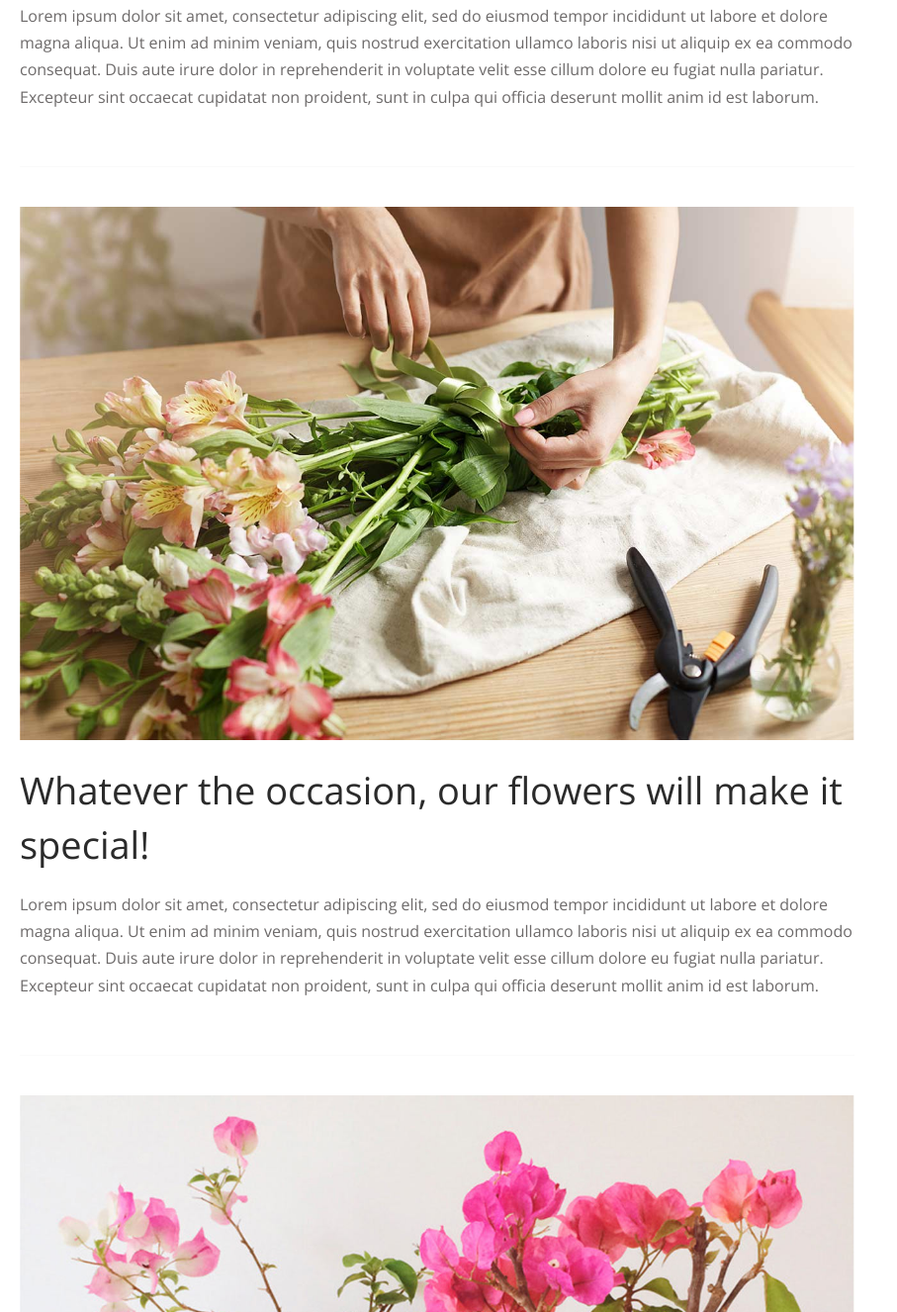
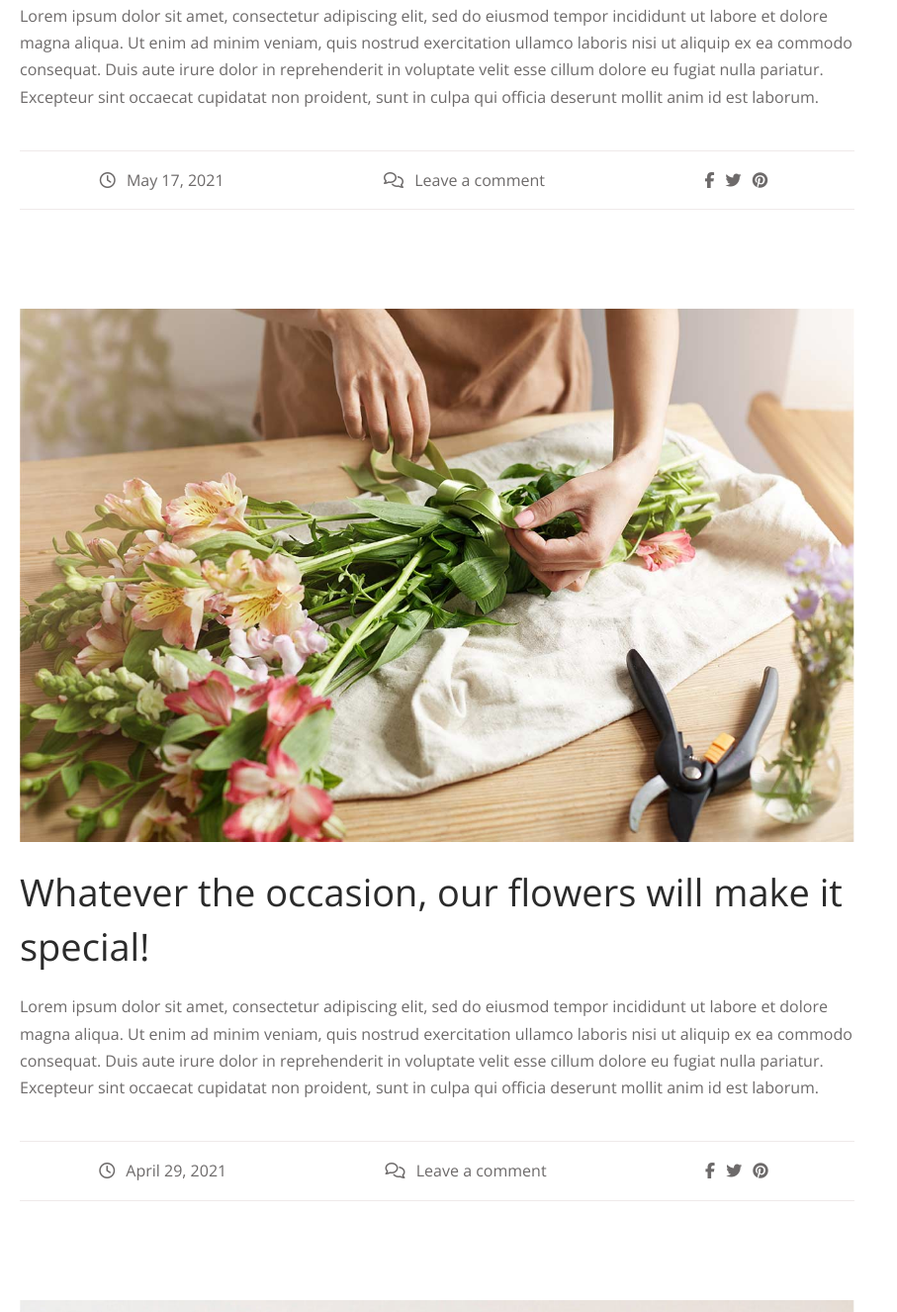
Before and after one commit to priscilalima/posgrad-fullstack, a plain HTML site: page semantic-blog/index.html in a window 1280 px wide. Shown: the part 854-2180 px from the top of the page at 99% size, without its empty margins (0-907 px from the left). Drawn offline with nearby package versions, Linux system fonts and the light colour scheme.

Commit message:
Add FontAwesome icons and post footer

```diff
--- a/semantic-blog/assets/css/style.css
+++ b/semantic-blog/assets/css/style.css
@@ -125,8 +125,11 @@ h6 {
 
 .post {
   margin-bottom: 40px;
-  padding-bottom: 40px;
-  border-bottom: 1px solid #fafafa;
+  padding-bottom: 30px;
+}
+
+.post a:hover {
+  color: #7bb5e6;
 }
 
 .post-thumbnail {
@@ -135,6 +138,19 @@ h6 {
 
 .post-content {
   margin-top: 20px;
+}
+
+.post-footer {
+  padding: 20px 0;
+  margin: 40px 0 30px;
+  border-top: 1px solid #efeaea;
+  border-bottom: 1px solid #efeaea;
+  display: flex;
+  justify-content: space-around;
+}
+
+.post-footer .fa {
+  margin-right: 7px;
 }
 
 /* Utilities */
--- a/semantic-blog/index.html
+++ b/semantic-blog/index.html
@@ -9,6 +9,7 @@
     <link type="text/css" rel="stylesheet" href="./assets/css/normalize.css" />
     <link rel="preconnect" href="https://fonts.gstatic.com">
     <link href="https://fonts.googleapis.com/css2?family=Open+Sans:wght@300;400;600&display=swap" rel="stylesheet">
+    <script src="https://kit.fontawesome.com/c0ee3e35db.js" crossorigin="anonymous"></script>
   </head>
   <body>
     <header>
@@ -42,6 +43,27 @@
           <div class="post-content">
             <p>Lorem ipsum dolor sit amet, consectetur adipiscing elit, sed do eiusmod tempor incididunt ut labore et dolore magna aliqua. Ut enim ad minim veniam, quis nostrud exercitation ullamco laboris nisi ut aliquip ex ea commodo consequat. Duis aute irure dolor in reprehenderit in voluptate velit esse cillum dolore eu fugiat nulla pariatur. Excepteur sint occaecat cupidatat non proident, sunt in culpa qui officia deserunt mollit anim id est laborum.</p>
           </div>
+          <footer class="post-footer">
+            <div class="date">
+              <i class="fa fa-clock-o"></i>
+              <time datetime="2021-05-17T08:16:26+00:00">May 17, 2021</time>
+            </div>
+            <div class="leave-comment">
+              <i class="fa fa-comments-o"></i>
+              <a href="#">Leave a comment</a>
+            </div>
+            <div class="social-share">
+              <a href="#" target="_blank">
+                <i class="fa fa-facebook"></i>
+              </a>
+              <a href="#" target="_blank">
+                <i class="fa fa-twitter"></i>
+              </a>
+              <a href="#" target="_blank">
+                <i class="fa fa-pinterest"></i>
+              </a>
+            </div>
+          </footer>
         </article>
         <article class="post">
           <div class="post-thumbnail">
@@ -53,6 +75,27 @@
           <div class="post-content">
             <p>Lorem ipsum dolor sit amet, consectetur adipiscing elit, sed do eiusmod tempor incididunt ut labore et dolore magna aliqua. Ut enim ad minim veniam, quis nostrud exercitation ullamco laboris nisi ut aliquip ex ea commodo consequat. Duis aute irure dolor in reprehenderit in voluptate velit esse cillum dolore eu fugiat nulla pariatur. Excepteur sint occaecat cupidatat non proident, sunt in culpa qui officia deserunt mollit anim id est laborum.</p>
           </div>
+          <footer class="post-footer">
+            <div class="date">
+              <i class="fa fa-clock-o"></i>
+              <time datetime="2021-04-29T01:19:26+00:00">April 29, 2021</time>
+            </div>
+            <div class="leave-comment">
+              <i class="fa fa-comments-o"></i>
+              <a href="#">Leave a comment</a>
+            </div>
+            <div class="social-share">
+              <a href="#" target="_blank">
+                <i class="fa fa-facebook"></i>
+              </a>
+              <a href="#" target="_blank">
+                <i class="fa fa-twitter"></i>
+              </a>
+              <a href="#" target="_blank">
+                <i class="fa fa-pinterest"></i>
+              </a>
+            </div>
+          </footer>
         </article>
         <article class="post">
           <div class="post-thumbnail">
@@ -64,6 +107,27 @@
           <div class="post-content">
             <p>Lorem ipsum dolor sit amet, consectetur adipiscing elit, sed do eiusmod tempor incididunt ut labore et dolore magna aliqua. Ut enim ad minim veniam, quis nostrud exercitation ullamco laboris nisi ut aliquip ex ea commodo consequat. Duis aute irure dolor in reprehenderit in voluptate velit esse cillum dolore eu fugiat nulla pariatur. Excepteur sint occaecat cupidatat non proident, sunt in culpa qui officia deserunt mollit anim id est laborum.</p>
           </div>
+          <footer class="post-footer">
+            <div class="date">
+              <i class="fa fa-clock-o"></i>
+              <time datetime="2021-03-07T18:27:26+00:00">March 07, 2021</time>
+            </div>
+            <div class="leave-comment">
+              <i class="fa fa-comments-o"></i>
+              <a href="#">Leave a comment</a>
+            </div>
+            <div class="social-share">
+              <a href="#" target="_blank">
+                <i class="fa fa-facebook"></i>
+              </a>
+              <a href="#" target="_blank">
+                <i class="fa fa-twitter"></i>
+              </a>
+              <a href="#" target="_blank">
+                <i class="fa fa-pinterest"></i>
+              </a>
+            </div>
+          </footer>
         </article>
         <article class="post">
           <div class="post-thumbnail">
@@ -75,6 +139,27 @@
           <div class="post-content">
             <p>Lorem ipsum dolor sit amet, consectetur adipiscing elit, sed do eiusmod tempor incididunt ut labore et dolore magna aliqua. Ut enim ad minim veniam, quis nostrud exercitation ullamco laboris nisi ut aliquip ex ea commodo consequat. Duis aute irure dolor in reprehenderit in voluptate velit esse cillum dolore eu fugiat nulla pariatur. Excepteur sint occaecat cupidatat non proident, sunt in culpa qui officia deserunt mollit anim id est laborum.</p>
           </div>
+          <footer class="post-footer">
+            <div class="date">
+              <i class="fa fa-clock-o"></i>
+              <time datetime="2021-02-28T01:13:26+00:00">February 28, 2021</time>
+            </div>
+            <div class="leave-comment">
+              <i class="fa fa-comments-o"></i>
+              <a href="#">Leave a comment</a>
+            </div>
+            <div class="social-share">
+              <a href="#" target="_blank">
+                <i class="fa fa-facebook"></i>
+              </a>
+              <a href="#" target="_blank">
+                <i class="fa fa-twitter"></i>
+              </a>
+              <a href="#" target="_blank">
+                <i class="fa fa-pinterest"></i>
+              </a>
+            </div>
+          </footer>
         </article>
       </section>
       <aside class="sidebar">
```
